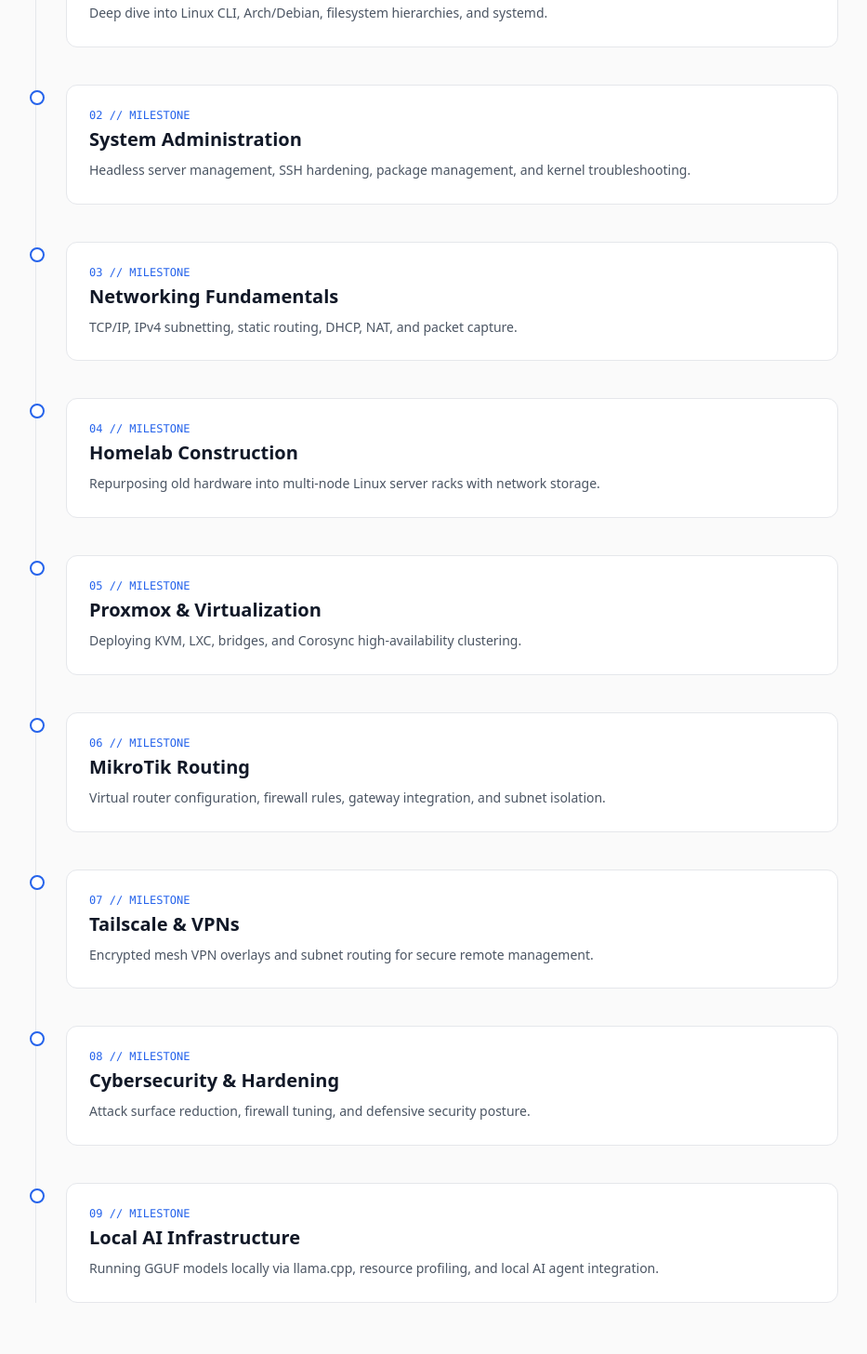
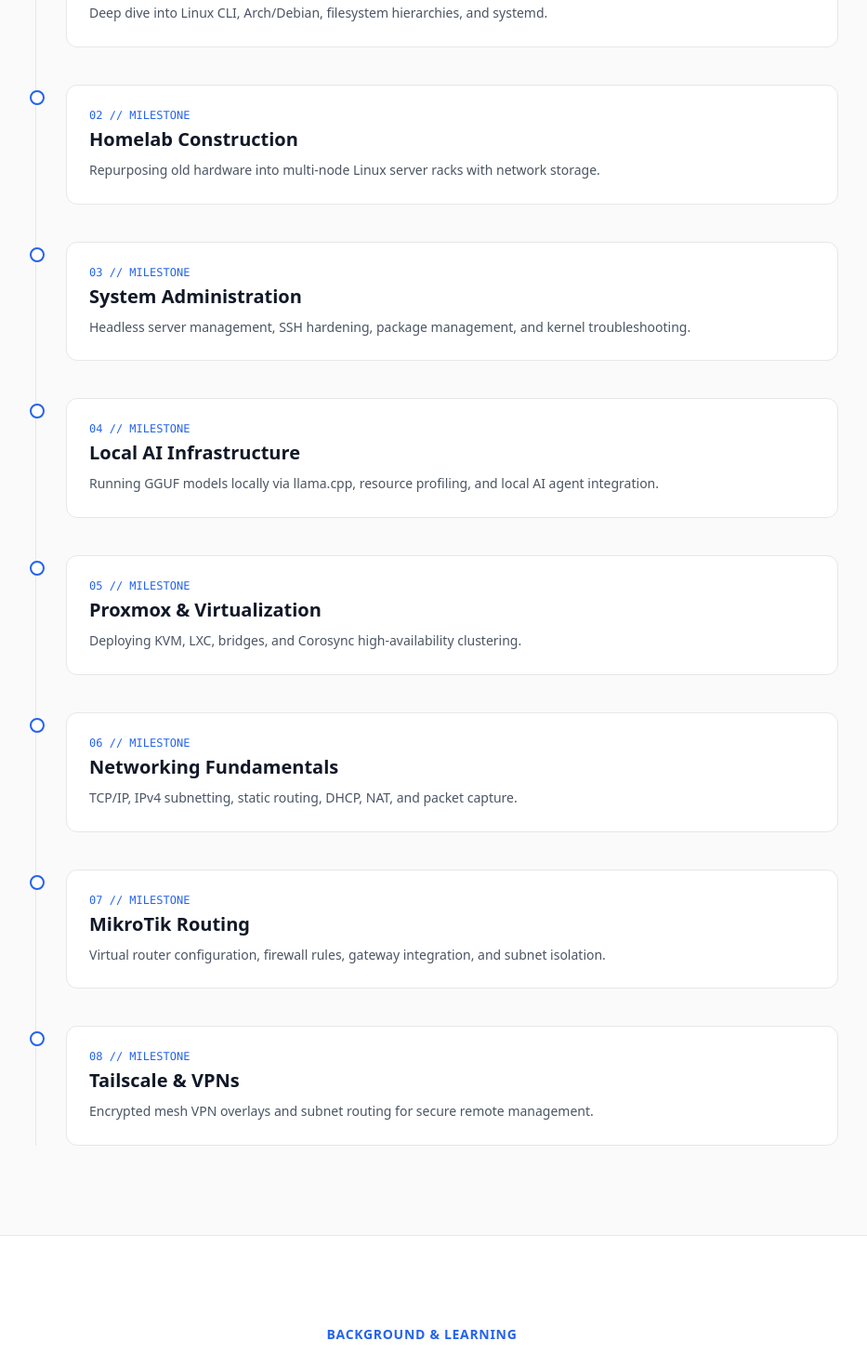
Before and after one commit to uwong241/website-portfolio, a React (Vite) app: page / in a window 1280 px wide. Shown: the part 6980-8436 px from the top of the page at 93% size, without its empty margins (186-1119 px from the left). Built offline with nearby package versions, Linux system fonts and the light colour scheme.

Commit message:
fix: reorder Technical Journey and remove Cybersecurity & Hardening item

```diff
--- a/src/data/portfolioData.ts
+++ b/src/data/portfolioData.ts
@@ -124,12 +124,11 @@
 
 export const TIMELINE: TimelineNode[] = [
   { title: "Linux Mastery", description: "Deep dive into Linux CLI, Arch/Debian, filesystem hierarchies, and systemd." },
+  { title: "Homelab Construction", description: "Repurposing old hardware into multi-node Linux server racks with network storage." },
   { title: "System Administration", description: "Headless server management, SSH hardening, package management, and kernel troubleshooting." },
+  { title: "Local AI Infrastructure", description: "Running GGUF models locally via llama.cpp, resource profiling, and local AI agent integration." },
+  { title: "Proxmox & Virtualization", description: "Deploying KVM, LXC, bridges, and Corosync high-availability clustering." },
   { title: "Networking Fundamentals", description: "TCP/IP, IPv4 subnetting, static routing, DHCP, NAT, and packet capture." },
-  { title: "Homelab Construction", description: "Repurposing old hardware into multi-node Linux server racks with network storage." },
-  { title: "Proxmox & Virtualization", description: "Deploying KVM, LXC, bridges, and Corosync high-availability clustering." },
   { title: "MikroTik Routing", description: "Virtual router configuration, firewall rules, gateway integration, and subnet isolation." },
-  { title: "Tailscale & VPNs", description: "Encrypted mesh VPN overlays and subnet routing for secure remote management." },
-  { title: "Cybersecurity & Hardening", description: "Attack surface reduction, firewall tuning, and defensive security posture." },
-  { title: "Local AI Infrastructure", description: "Running GGUF models locally via llama.cpp, resource profiling, and local AI agent integration." }
+  { title: "Tailscale & VPNs", description: "Encrypted mesh VPN overlays and subnet routing for secure remote management." }
 ];
```
